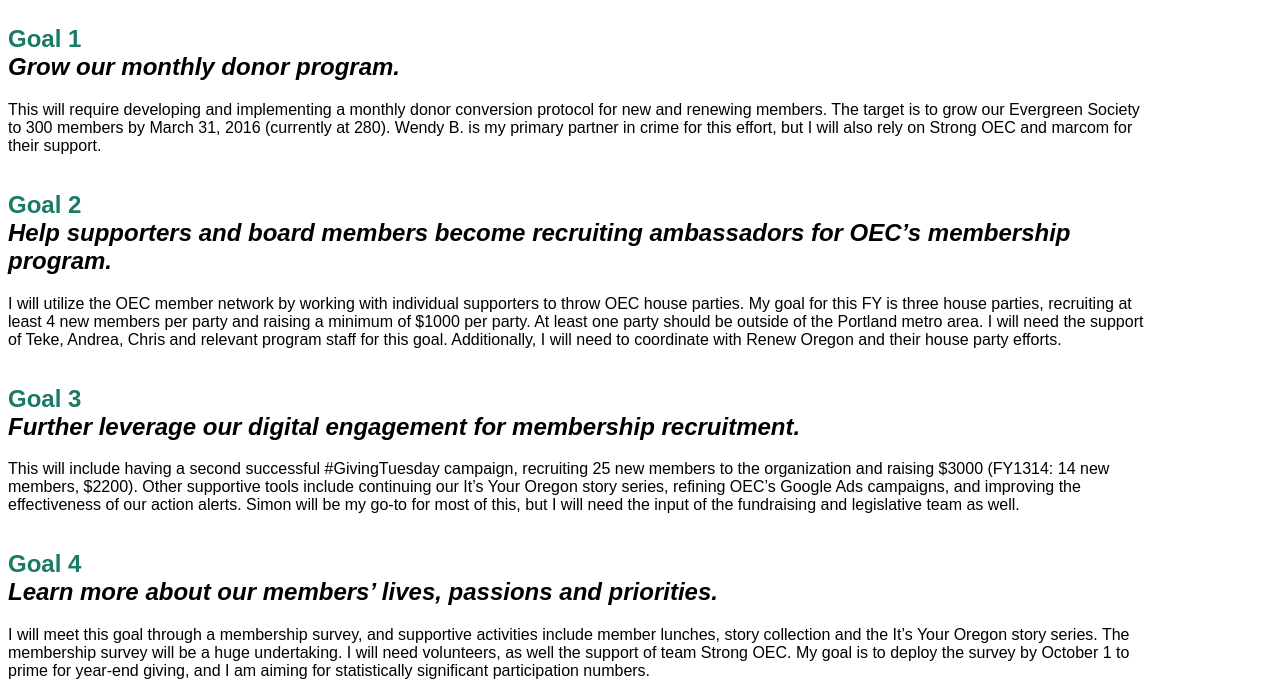
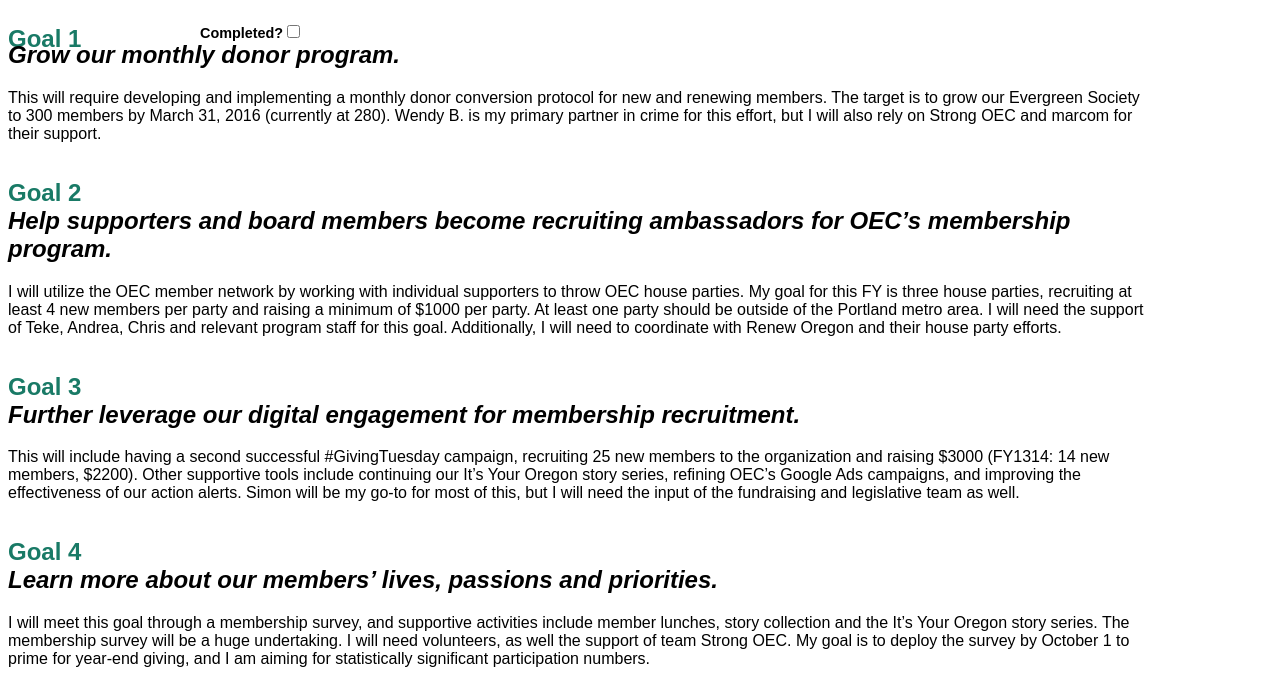
Before and after one commit to Maverbelle/OECgoals, a plain HTML site: page index.html in a window 1280 px wide. Shown: the part 103-800 px from the top of the page. Drawn offline with Linux system fonts and the light colour scheme.

Commit message:
checkboxes

```diff
--- a/css/main.css
+++ b/css/main.css
@@ -86,6 +86,12 @@
   margin-left: 50px;
 }
 
+.squaredFour {
+  margin-top: -20px;
+  font-size: 0.6em;
+  margin-left: 5rem;
+}
+
 @media only screen
   and (min-width: 500px) {
 
@@ -121,6 +127,12 @@
       left: 2.25rem;
     }
 
+    .squaredFour {
+      margin-top: -31px;
+      font-size: 0.6em;
+      margin-left: 12rem;
+    }
+
 ul {
     font-size: 0.8em;
 
--- a/index.html
+++ b/index.html
@@ -7,15 +7,14 @@
   <meta charset="utf-8">
 
 </head>
-<body>
+
 <header>
   <div class="stickyHeader">
-    <article class="logo"><a href="http://maverbelle.github.io/OECgoals"><img src="img/transparentlogo-01.png"></a>
-    </article>
+    <article class="logo"><img src="img/transparentlogo-01.png"></article>
     <article class="title">
     <h1>Michelle's Goals | 2015-2016</h1>
     </article>
-    <article class="mainNav">
+  <article class="mainNav">
     <nav>
       <ul>
         <li><a href="#Goal1"> Goal 1 | </a></li>
@@ -30,9 +29,13 @@
 
 
 
+<body>
+
   <div class="goals">
     <span class="anchor" id="Goal1"></span>
-    <div class="goal1"><p><h2><article class="highlight">Goal 1</article><i>Grow our monthly donor program.</i></h2>This will require developing and implementing a monthly donor conversion protocol for new and renewing members. The target is to grow our Evergreen Society to 300 members by March 31, 2016 (currently at 280). Wendy B. is my primary partner in crime for this effort, but I will also rely on Strong OEC and marcom for their support.</p>
+    <div class="goal1"><p><h2><article class="highlight">Goal 1</article><div class="squaredFour">Completed?<input type="checkbox" value="None" id="squaredFour" name="check" />
+  	<label for="squaredFour"></label>
+  </div><i>Grow our monthly donor program.</i></h2>This will require developing and implementing a monthly donor conversion protocol for new and renewing members. The target is to grow our Evergreen Society to 300 members by March 31, 2016 (currently at 280). Wendy B. is my primary partner in crime for this effort, but I will also rely on Strong OEC and marcom for their support.</p>
     </div>
     <span class="anchor" id="Goal2"></span>
     <div class="goal2"><p><h2><article class="highlight">Goal 2</article><i> Help supporters and board members become recruiting ambassadors for OEC’s membership program.</i></h2>I will utilize the OEC member network by working with individual supporters to throw OEC house parties. My goal for this FY is three house parties, recruiting at least 4 new members per party and raising a minimum of $1000 per party. At least one party should be outside of the Portland metro area. I will need the support of Teke, Andrea, Chris and relevant program staff for this goal. Additionally, I will need to coordinate with Renew Oregon and their house party efforts.</p>
@@ -49,11 +52,10 @@
 
   </div>
 
-
+</body>
 
 <footer>
 
 </footer>
 
-
 </html>
```
